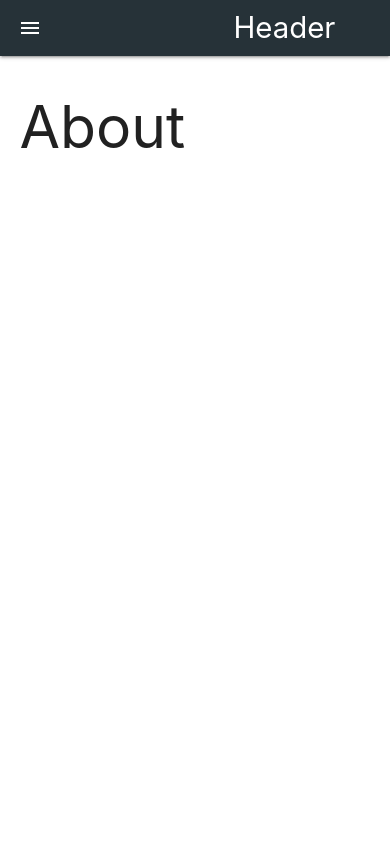
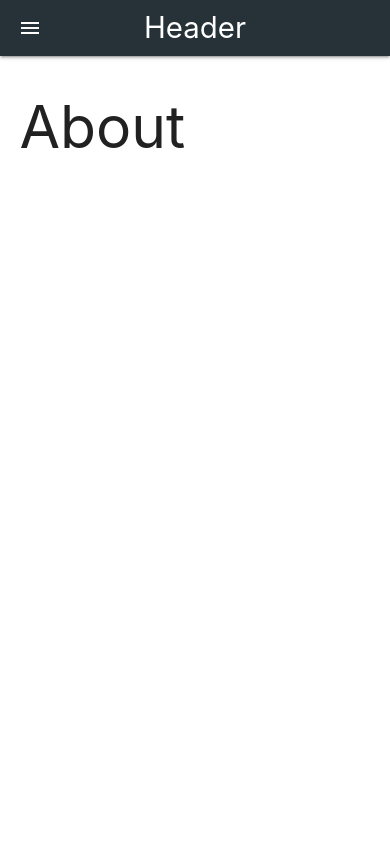
Before and after one commit to CSWanigasooriya/Vue, a Vue app: page /about in a window 390 px wide. Shown: the top 844 px of the page. Built offline with nearby package versions, Linux system fonts and the light colour scheme.

Commit message:
fixed header margin

```diff
--- a/src/components/Header.vue
+++ b/src/components/Header.vue
@@ -81,10 +81,15 @@ export default {
 <style scoped>
 .brand-logo {
   margin-left: 1em;
-  position: relative;
 }
 
 .brand-logo img {
   max-height: 54px;
 }
+
+@media only screen and (max-width: 992px) {
+  .brand-logo {
+    margin-left: 0 !important;
+  }
+}
 </style>
```
